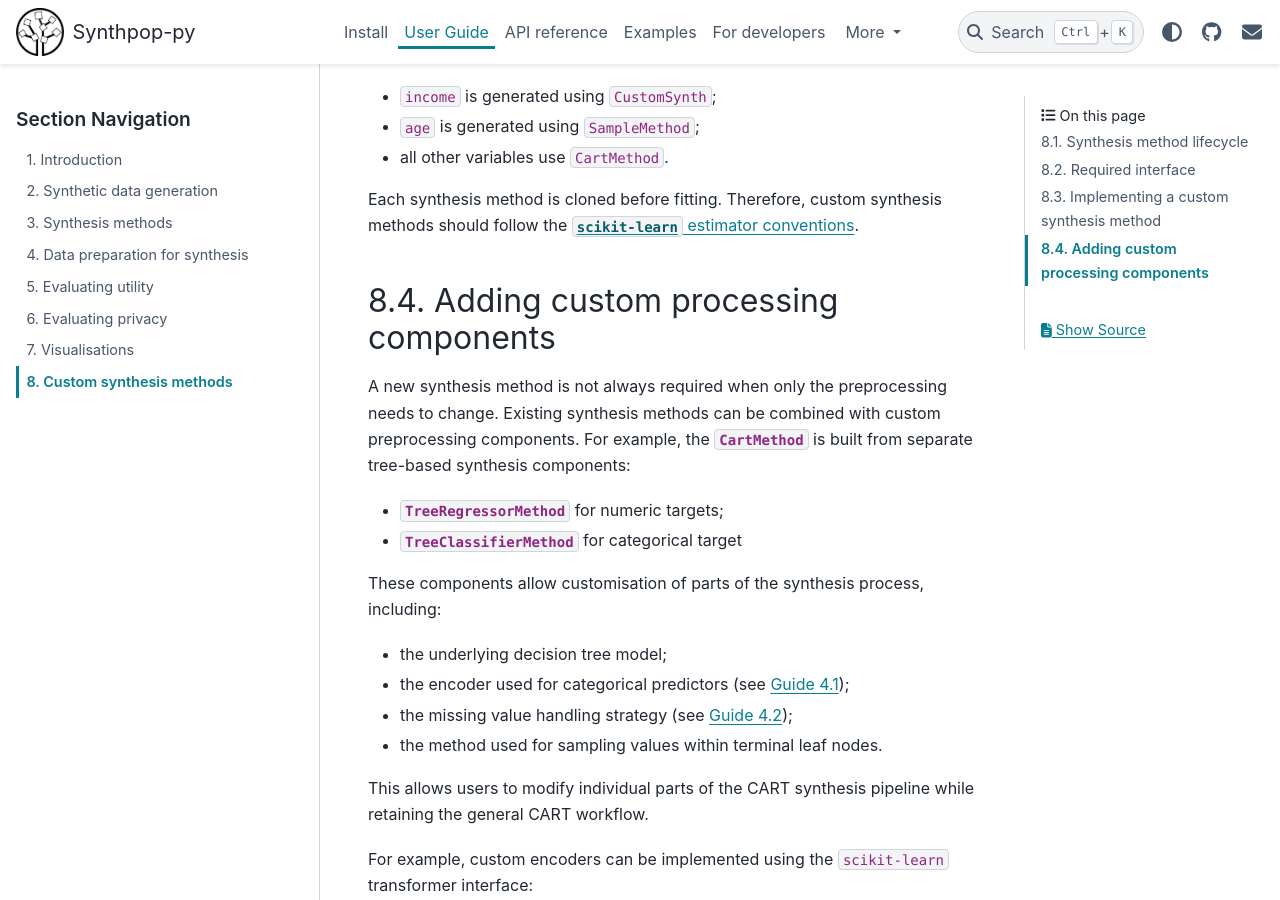
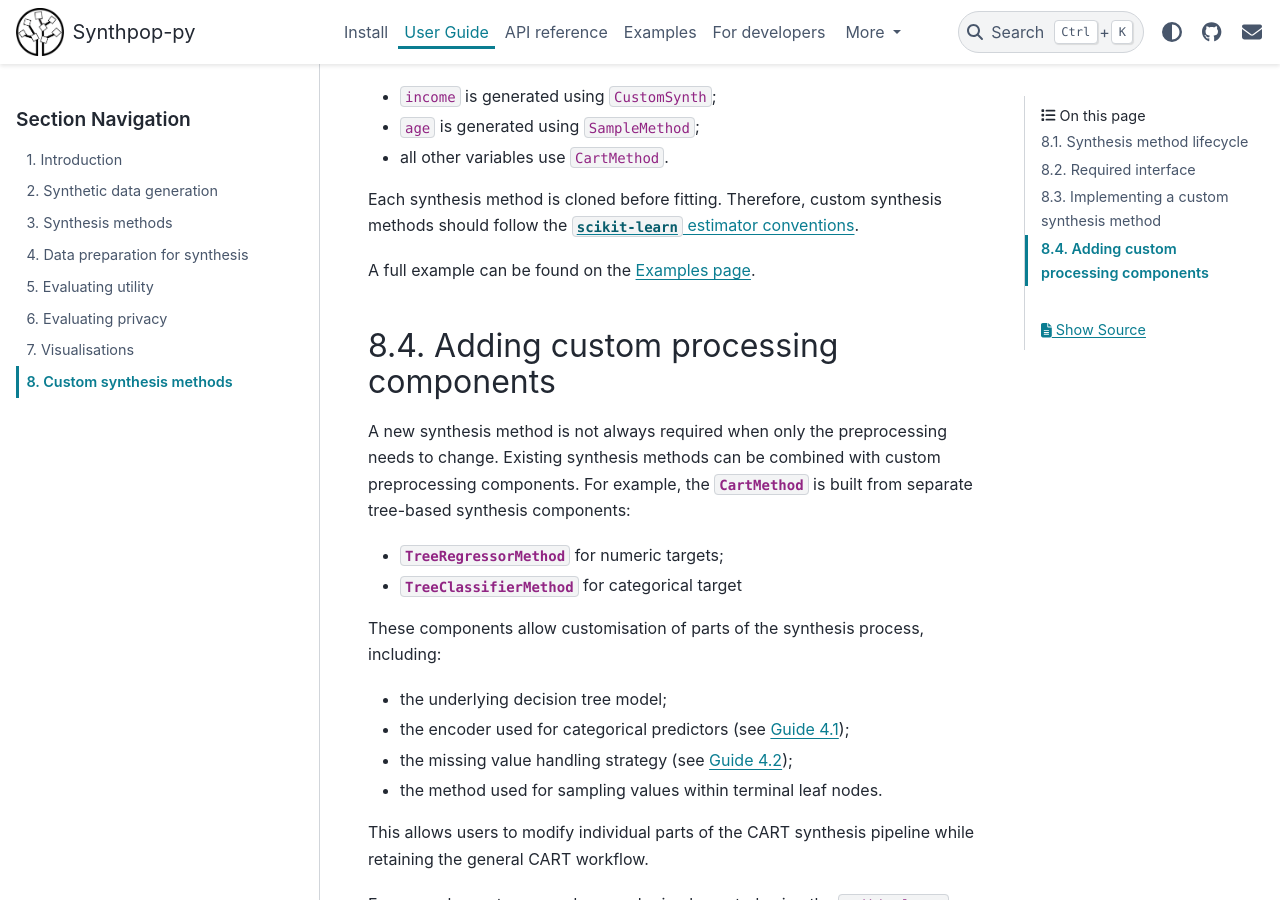
Before and after one commit to duonl/synthpop-py, a Sphinx documentation site: the page built from docs/source/user_guides/8_custom_synthesis_methods.md, in a window 1280 px wide and 900 px high, scrolled down 6089 px. Built offline with Sphinx 7.4.7 and the PyData theme 0.15.4, drawn with Linux system fonts in a browser that asks for light colours.

Commit message:
add link to example page in 8

```diff
--- a/docs/source/user_guides/8_custom_synthesis_methods.md
+++ b/docs/source/user_guides/8_custom_synthesis_methods.md
@@ -223,6 +223,8 @@ In this example:
 
 Each synthesis method is cloned before fitting. Therefore, custom synthesis methods should follow the [`scikit-learn` estimator conventions](https://scikit-learn.org/stable/developers/develop.html).
 
+A full example can be found on the [Examples page](../examples/custom_synth.md).
+
 ## 8.4. Adding custom processing components
 A new synthesis method is not always required when only the preprocessing needs to change. Existing synthesis methods can be combined with custom preprocessing components. For example, the {class}`~synthpop.methods.cart_synth.CartMethod` is built from separate tree-based synthesis components:
 - {class}`~synthpop.methods.cart_synth.TreeRegressorMethod` for numeric targets;
```
